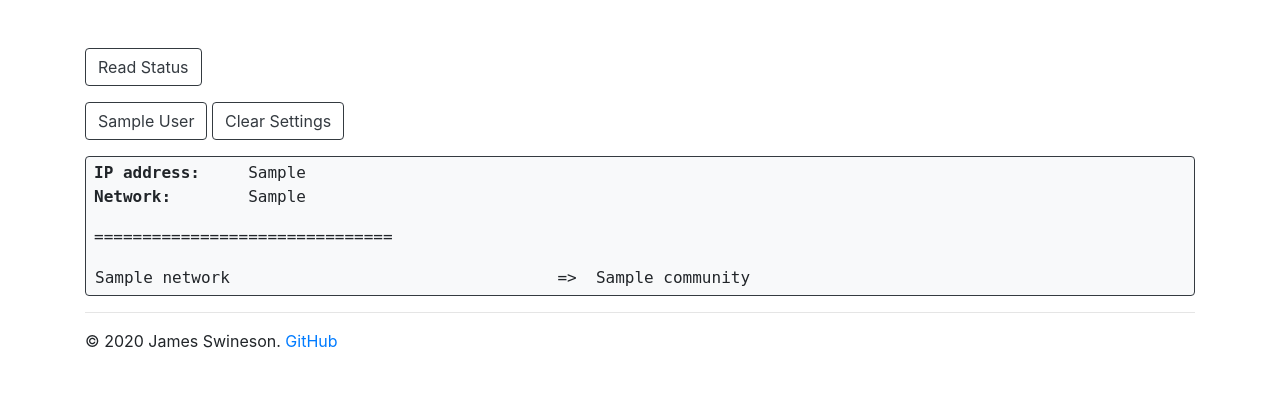
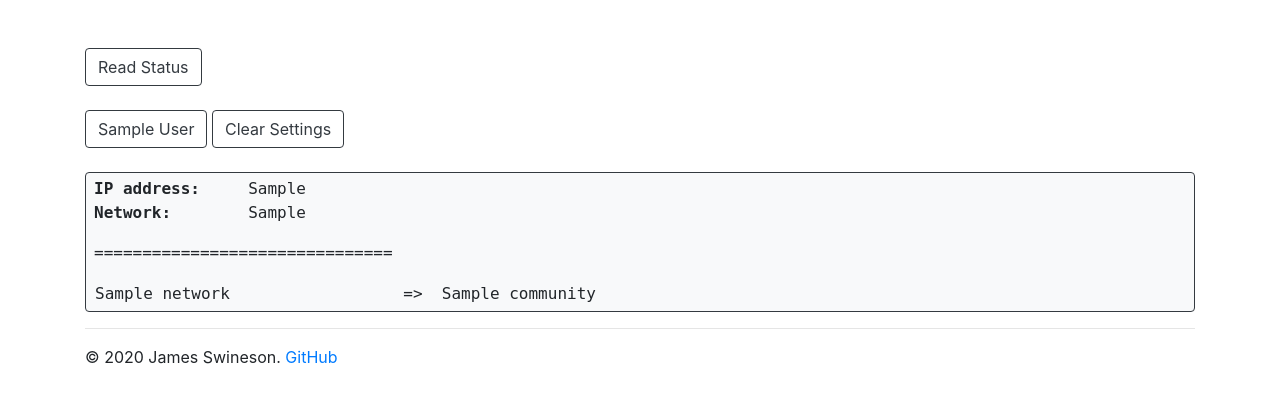
Before and after one commit to Jamesits/pilot, a Flask app: template pilot/gobgp_web/templates/gobgp_web/index.html in a window 1280 px wide. Shown: the part 56-459 px from the top of the page. Run offline with Flask 2, Linux system fonts and the light colour scheme; the template is opened without the code that fills it: most values are stand-ins (such as "Sample title", 1, 10 or a date in 2020); parts of the project's set-up code (start-up, migrations or seed data) failed here and were passed over; some libraries are stand-ins or nearby versions.

Commit message:
make page more mobile-friendly

```diff
--- a/pilot/__main__.py
+++ b/pilot/__main__.py
@@ -49,6 +49,7 @@ def __placeholder():
 @app.after_request
 def __after_request_hook(response):
     response.headers["Server"] = "Microsoft-IIS/7.0"
+    response.headers["Cache-Control"] = "no-store"  # Mobile Safari 13 do not have easy methods to invalidate the cache
     return response
 
 
--- a/pilot/gobgp_web/templates/gobgp_web/index.html
+++ b/pilot/gobgp_web/templates/gobgp_web/index.html
@@ -3,7 +3,7 @@
 {% set title = 'Overview' %}
 
 {% block content %}
-    <div class="mt-3 mb-3">
+    <div class="mb-3">
         <button type="button" class="btn btn-outline-dark" onClick="window.location.reload();">Read Status</button>
     </div>
     <div class="mt-3 mb-3">
@@ -11,7 +11,8 @@
             <button type="button" class="btn btn-outline-dark"
                     onclick="flow_self_apply({{ rule['id'] }});">{{ rule['display_name'] }}</button>
         {% endfor %}
-        <button type="button" class="btn btn-outline-dark" onclick="flow_self_delete();">Clear Settings</button>
+        <button type="button" class="btn btn-outline-dark mt-2 mb-2" onclick="flow_self_delete();">Clear Settings
+        </button>
     </div>
     <div class="rule-list mt-3 mb-3 pt-1 pb-1 pl-2 pr-2 border border-dark rounded bg-light">
         <p>
--- a/pilot/static/css/site.css
+++ b/pilot/static/css/site.css
@@ -1,6 +1,10 @@
 .tab-stop-small {
     min-width: 16ch;
     display: inline-block;
+}
+
+.rule-list {
+    overflow-x: auto;
 }
 
 .rule-list * {
@@ -20,10 +24,14 @@
 
 .rule-list tr {
     display: grid;
-    grid-template-columns: 48ch 4ch 1fr;
+    grid-template-columns: 32ch 4ch 1fr;
 }
 
 .rule-list tr:hover {
     background: #333;
     color: white;
 }
+
+.rule-list td {
+    white-space: nowrap;
+}
```
